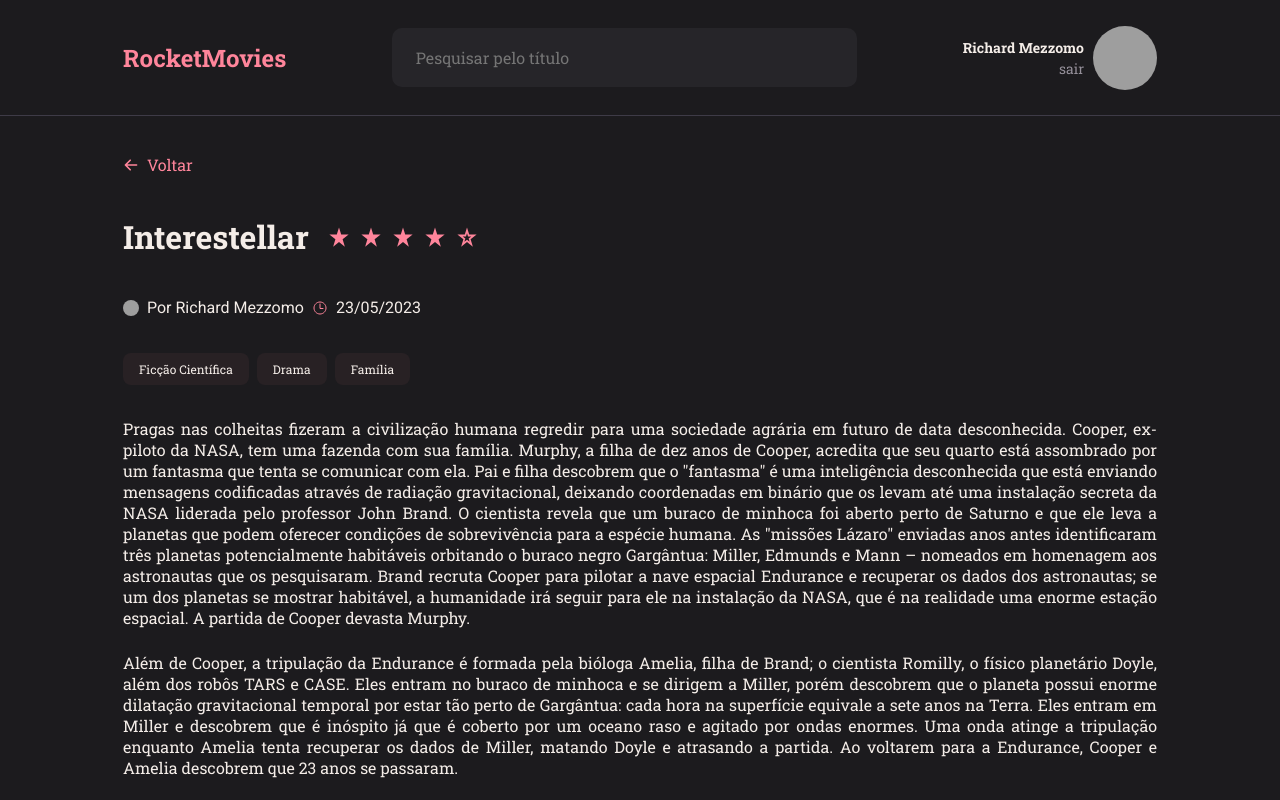
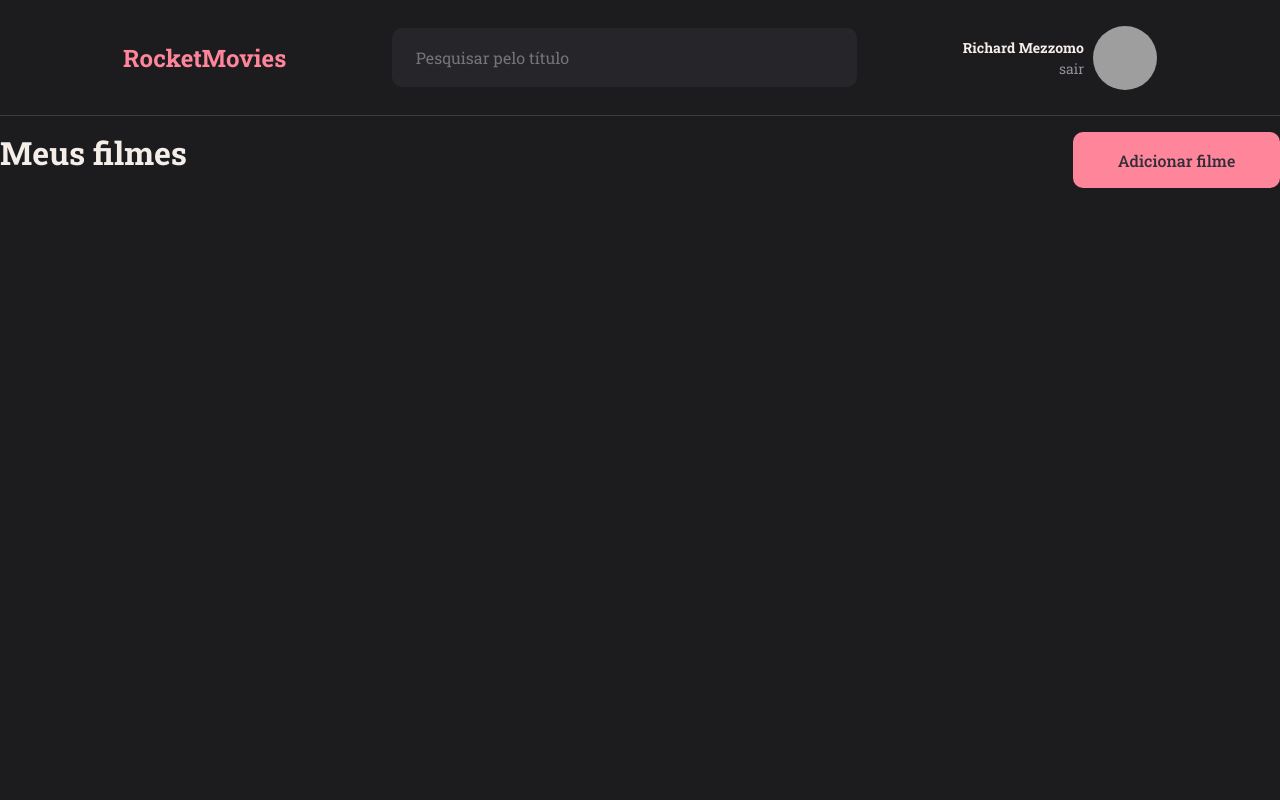
Before and after one commit to richardmezzomo/RocketMovies-Frontend, a React (Vite) app: page / in a window 1280 px wide. Built offline with nearby package versions, Linux system fonts and the light colour scheme; grey boxes are pictures that could not be loaded.

Commit message:
feat: start home

```diff
--- a/src/main.jsx
+++ b/src/main.jsx
@@ -5,13 +5,13 @@ import GlobalStyles from './styles/global'
 
 import theme from './styles/theme'
 
-import { Details } from './pages/Details'
+import { Home } from './pages/Home'
 
 ReactDOM.createRoot(document.getElementById('root')).render(
   <React.StrictMode>
     <ThemeProvider theme={theme}>
       <GlobalStyles />
-      <Details />
+      <Home />
     </ThemeProvider>
   </React.StrictMode>,
 )
--- /dev/null
+++ b/src/pages/Home/index.jsx
@@ -0,0 +1,19 @@
+import { Container, NewMovie, Content} from './styles'
+
+import { Header } from '../../components/Header'
+import { Button } from '../../components/Button'
+
+export function Home() {
+    return (
+        <Container>
+            <Header/>
+            <NewMovie>
+                <h1>Meus filmes</h1>
+                <Button value="Adicionar filme" />
+            </NewMovie>
+            <Content>
+
+            </Content>
+        </Container>
+    )
+}
--- /dev/null
+++ b/src/pages/Home/styles.js
@@ -0,0 +1,17 @@
+import styled from "styled-components";
+
+export const Container = styled.div`
+    width: 100%;
+    height: 100vh;
+
+    background-color: ${({ theme }) => theme.COLORS.BACKGROUND_800};
+`
+export const NewMovie = styled.div`
+    display: flex;
+    justify-content: space-between;
+    align-items: center;
+    > button {
+        width: 20.7rem;
+    }
+`
+export const Content = styled.div``
```
Also changed, not shown: src/pages/teste.md (deleted).
